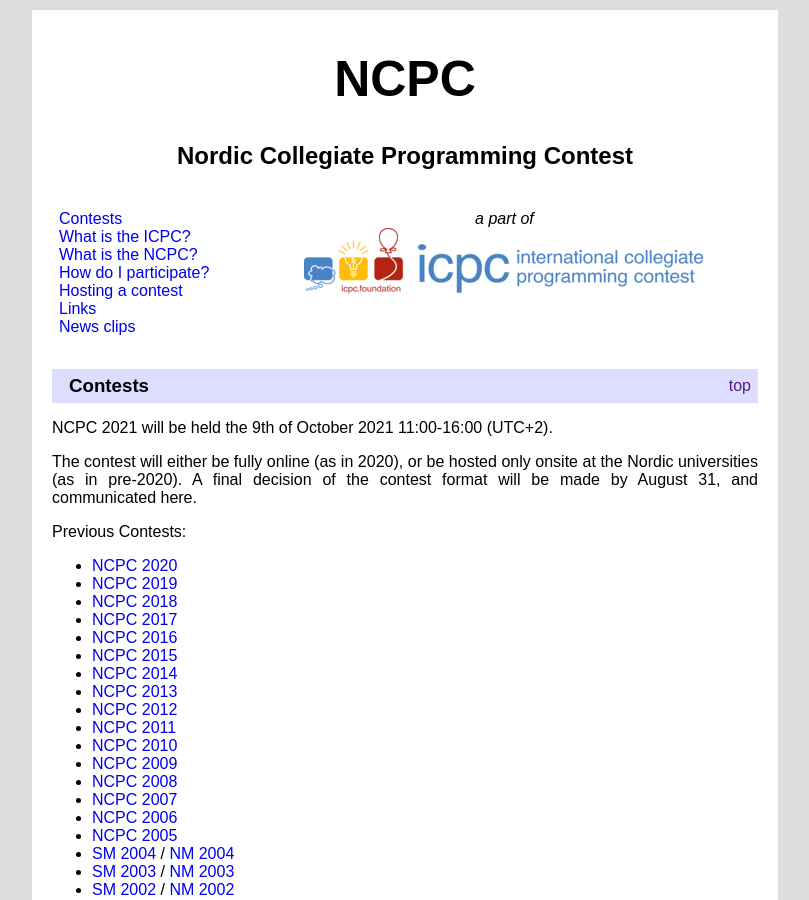
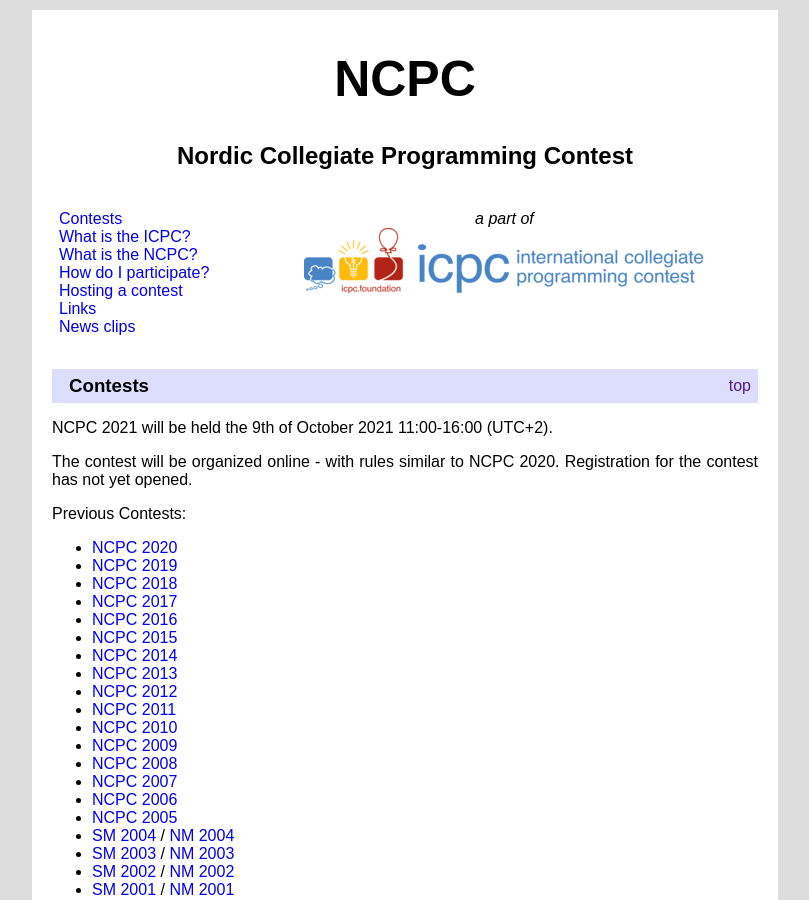
Before and after one commit to icpc/ncpc-web, a Jekyll site: the page built from index.html, in a window 1280 px wide and 900 px high. Shown: the whole window, without its empty margins (235-1044 px from the left). Built offline with Jekyll 4.4.1, drawn with Linux system fonts in a browser that asks for light colours; some of the changed text lies outside the part shown.

Commit message:
update index.html with contest format for ncpc 2021

```diff
--- a/index.html
+++ b/index.html
@@ -38,7 +38,8 @@
     NCPC 2021 will be held the 9th of October 2021 11:00-16:00 (UTC+2).
 </p>
 <p>
-    The contest will either be fully online (as in 2020), or be hosted only onsite at the Nordic universities (as in pre-2020). A final decision of the contest format will be made by August 31, and communicated here.
+    The contest will be organized online - with rules similar to NCPC 2020.
+    Registration for the contest has not yet opened.
 </p>
 <!--
 <p>
```
Also changed, not shown: other parts of index.html (+1 -1 lines).
